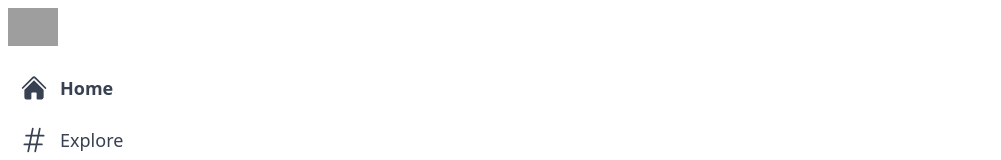
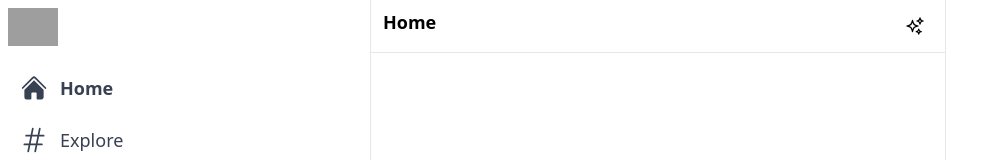
Before and after one commit to remus00/twitter_clone, a Next.js app: page / in a window 1280 px wide. Shown: the top 160 px of the page, without its empty margins (0-1001 px from the left). Built offline with nearby package versions, Linux system fonts and the light colour scheme; grey boxes are pictures that could not be loaded.

Commit message:
Header section in the Feed Component

```diff
--- /dev/null
+++ b/components/Feed.jsx
@@ -0,0 +1,18 @@
+import { SparklesIcon } from "@heroicons/react/24/outline";
+
+const Feed = () => {
+    return (
+        <div className="sm:ml-[73px] xl:ml-[370px] border-l border-r border-gray-200 xl:min-w-[576px] flex-grow max-w-xl">
+            <div className="flex justify-between py-2 px-3 sticky top-0 z-50 bg-white border-b border-gray-200">
+                <h2 className="text-lg am:text-xl font-bold cursor-pointer">
+                    Home
+                </h2>
+                <div className="hoverEffect flex items-center justify-center px-0 w-9 h-9">
+                    <SparklesIcon className="h-5 " />
+                </div>
+            </div>
+        </div>
+    );
+};
+
+export default Feed;
--- a/pages/index.js
+++ b/pages/index.js
@@ -1,3 +1,4 @@
+import Feed from "@/components/Feed";
 import Sidebar from "@/components/Sidebar";
 
 export default function Home() {
@@ -7,6 +8,7 @@
             <Sidebar />
 
             {/* "feed section" */}
+            <Feed />
 
             {/* Widget */}
 
```
